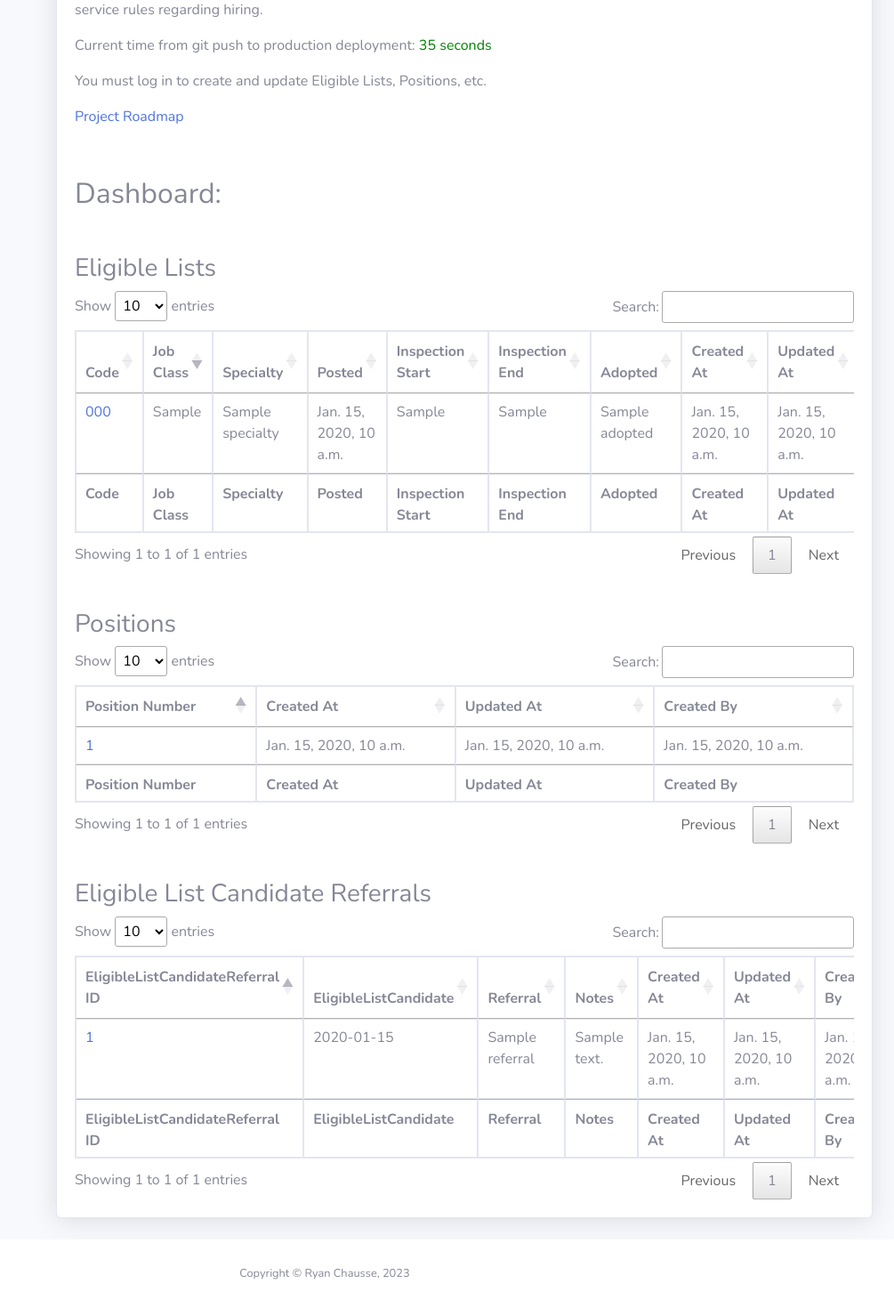
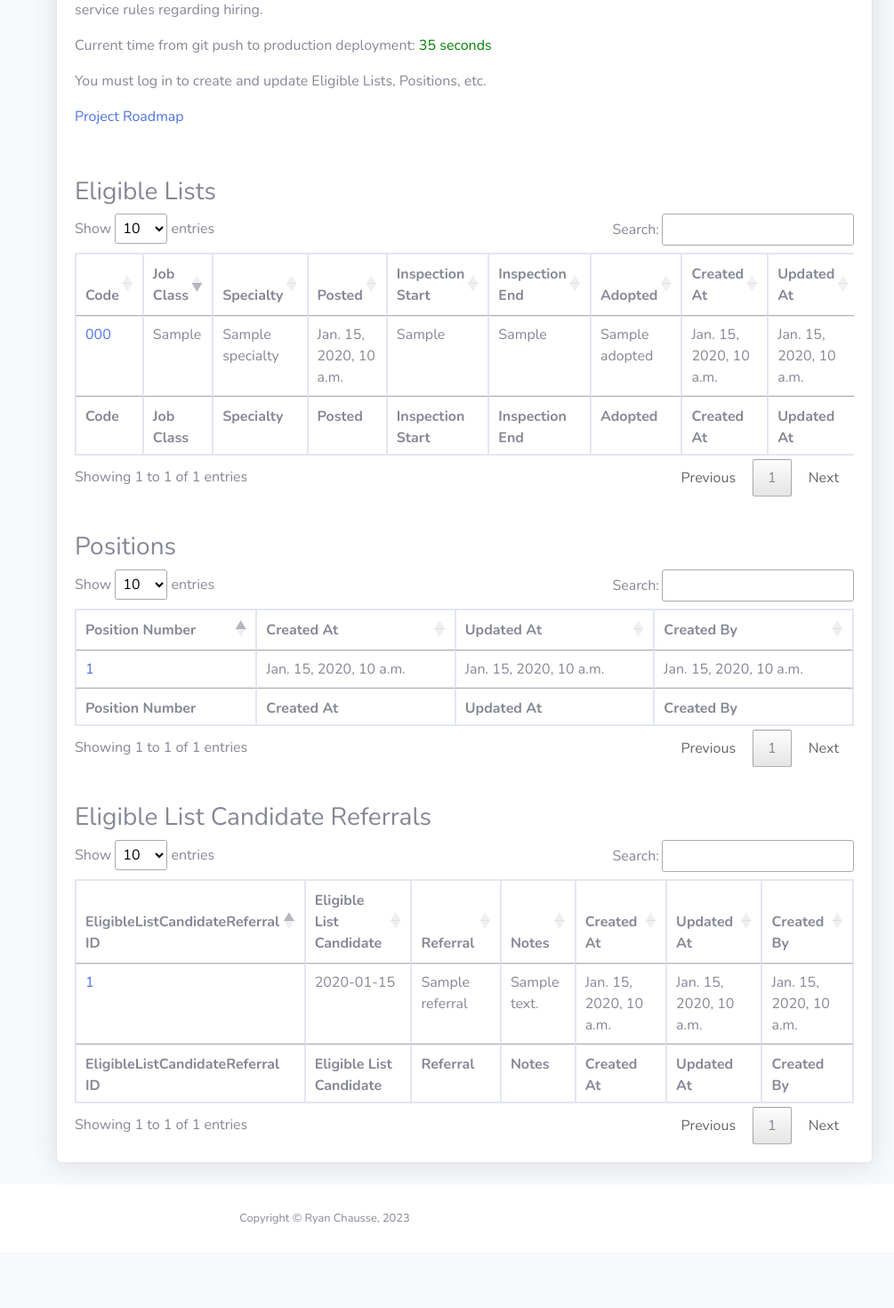
Before and after one commit to ryanchausse/sfdhr-startdjango-com, a Django app: template form/templates/main/hr_home_page.html in a window 1280 px wide. Shown: the part 268-1738 px from the top of the page at 89% size, without its empty margins (275-1280 px from the left). After the commit the page ends 1644 px from the top, so only its background shows below. Run offline with Django 3.2, Linux system fonts and the light colour scheme; the template is opened without the code that fills it: most values are stand-ins (such as "Sample title", 1, 10 or a date in 2020); some libraries are stand-ins or nearby versions.

Commit message:
Changed: Better table headers for EligibleListCandidateReferral tables

```diff
--- a/form/templates/main/includes/eligiblelistcandidatereferral_crud_card.html
+++ b/form/templates/main/includes/eligiblelistcandidatereferral_crud_card.html
@@ -70,7 +70,7 @@
                 <thead>
                     <tr>
                         <th>EligibleListCandidateReferral ID</th>
-                        <th>EligibleListCandidate</th>
+                        <th>Eligible List Candidate</th>
                         <th>Referral</th>
                         <th>Notes</th>
                         <th>Created At</th>
@@ -81,7 +81,7 @@
                 <tfoot>
                     <tr>
                         <th>EligibleListCandidateReferral ID</th>
-                        <th>EligibleListCandidate</th>
+                        <th>Eligible List Candidate</th>
                         <th>Referral</th>
                         <th>Notes</th>
                         <th>Created At</th>
--- a/form/templates/main/includes/view_hr_info_card.html
+++ b/form/templates/main/includes/view_hr_info_card.html
@@ -24,9 +24,6 @@
             <p>You must log in to create and update Eligible Lists, Positions, etc.</p>
             <p><a href='/roadmap'>Project Roadmap</a></p>
         </div>
-    </div>
-    <div class="card-body">
-        <h2>Dashboard:</h2>
     </div>
     <div class="card-body">
         <div class="table-responsive">
@@ -125,7 +122,7 @@
                 <thead>
                     <tr>
                         <th>EligibleListCandidateReferral ID</th>
-                        <th>EligibleListCandidate</th>
+                        <th>Eligible List Candidate</th>
                         <th>Referral</th>
                         <th>Notes</th>
                         <th>Created At</th>
@@ -136,7 +133,7 @@
                 <tfoot>
                     <tr>
                         <th>EligibleListCandidateReferral ID</th>
-                        <th>EligibleListCandidate</th>
+                        <th>Eligible List Candidate</th>
                         <th>Referral</th>
                         <th>Notes</th>
                         <th>Created At</th>
```
